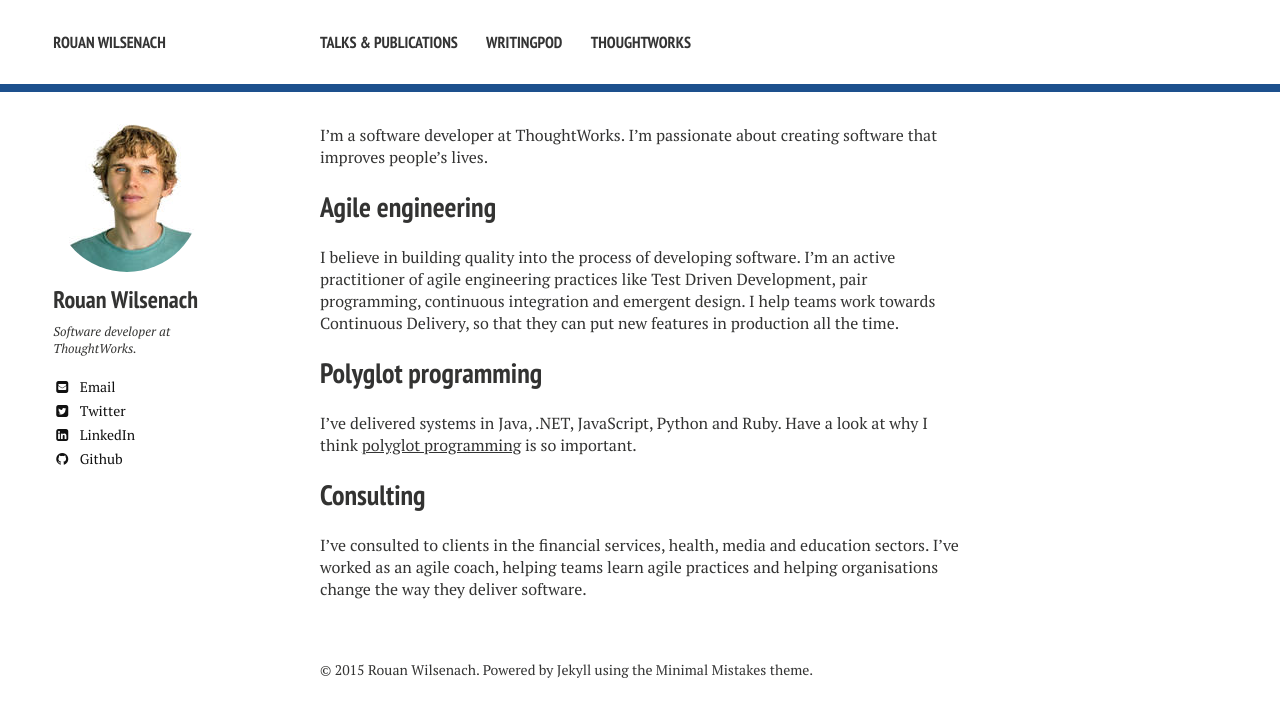
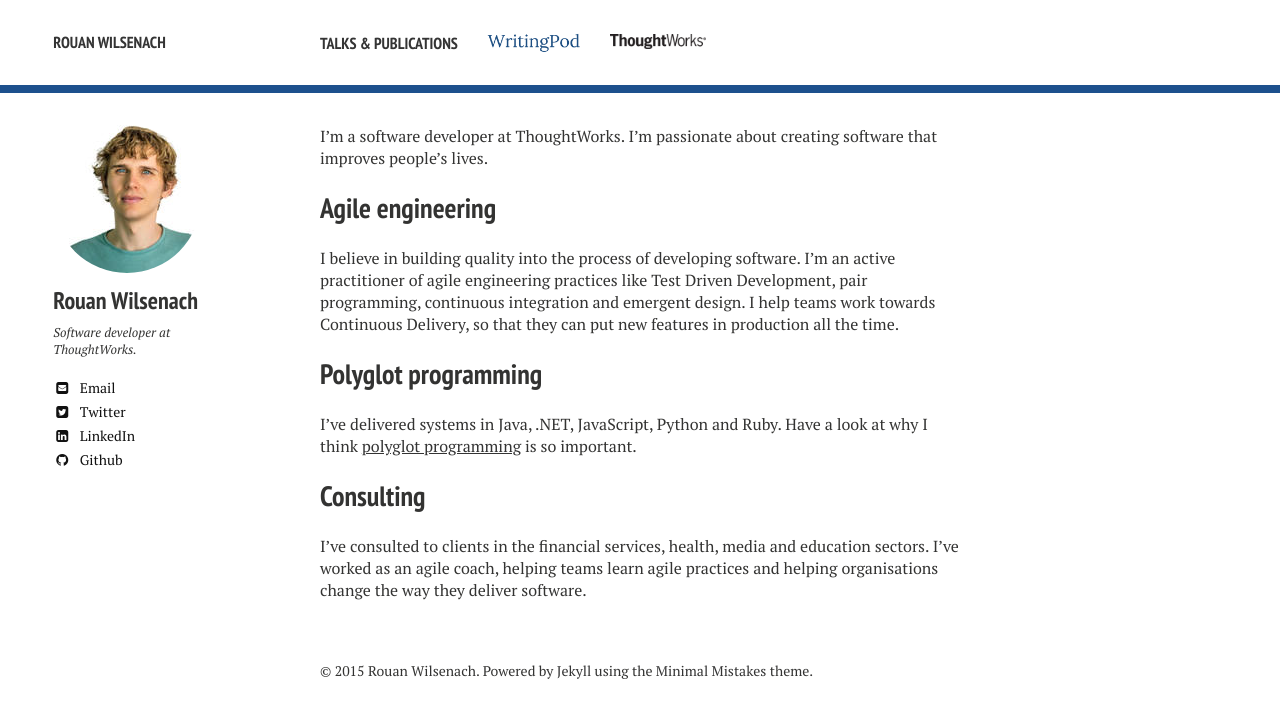
Before and after one commit to rouanw/rouanw.github.io, a Jekyll site: the page built from index.md, in a window 1280 px wide. Shown: the top 718 px of the page. Built offline with Jekyll 4.4.1, drawn with Linux system fonts in a browser that asks for light colours; nearby versions of some CDN libraries.

Commit message:
replace text links to other sites in nav with logos

```diff
--- a/_sass/page.scss
+++ b/_sass/page.scss
@@ -89,6 +89,12 @@ body {
 				display: inline;
 				padding: 0;
 			}
+		}
+	}
+	img {
+		max-width: 6em;
+		&#writing-pod-logo {
+			margin-bottom: -0.3em;
 		}
 	}
 }
```
Also changed, not shown: _data/navigation.yml (+2 -5 lines), images/tw-logo.png (added), images/writing-pod.png (added).
